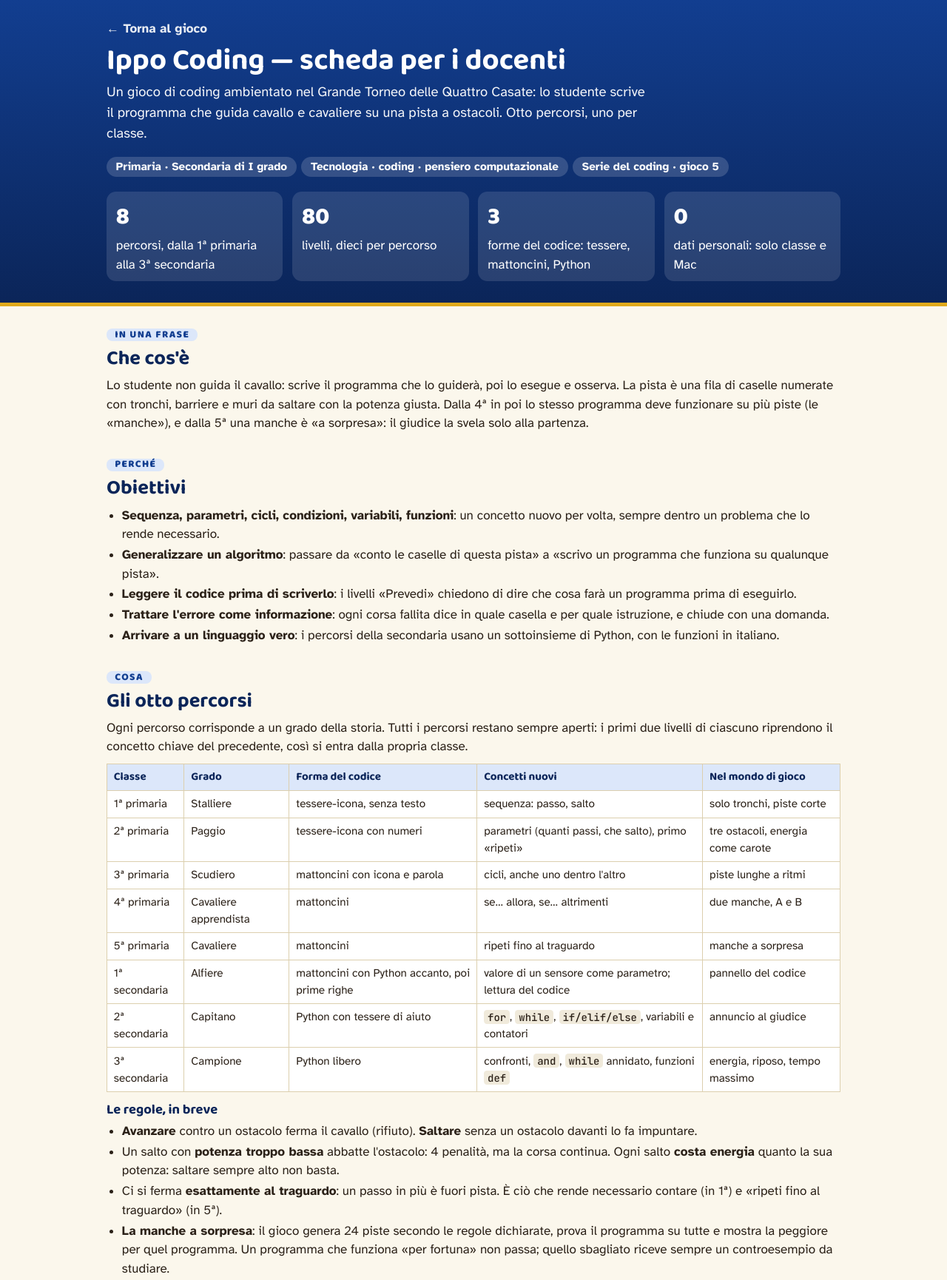
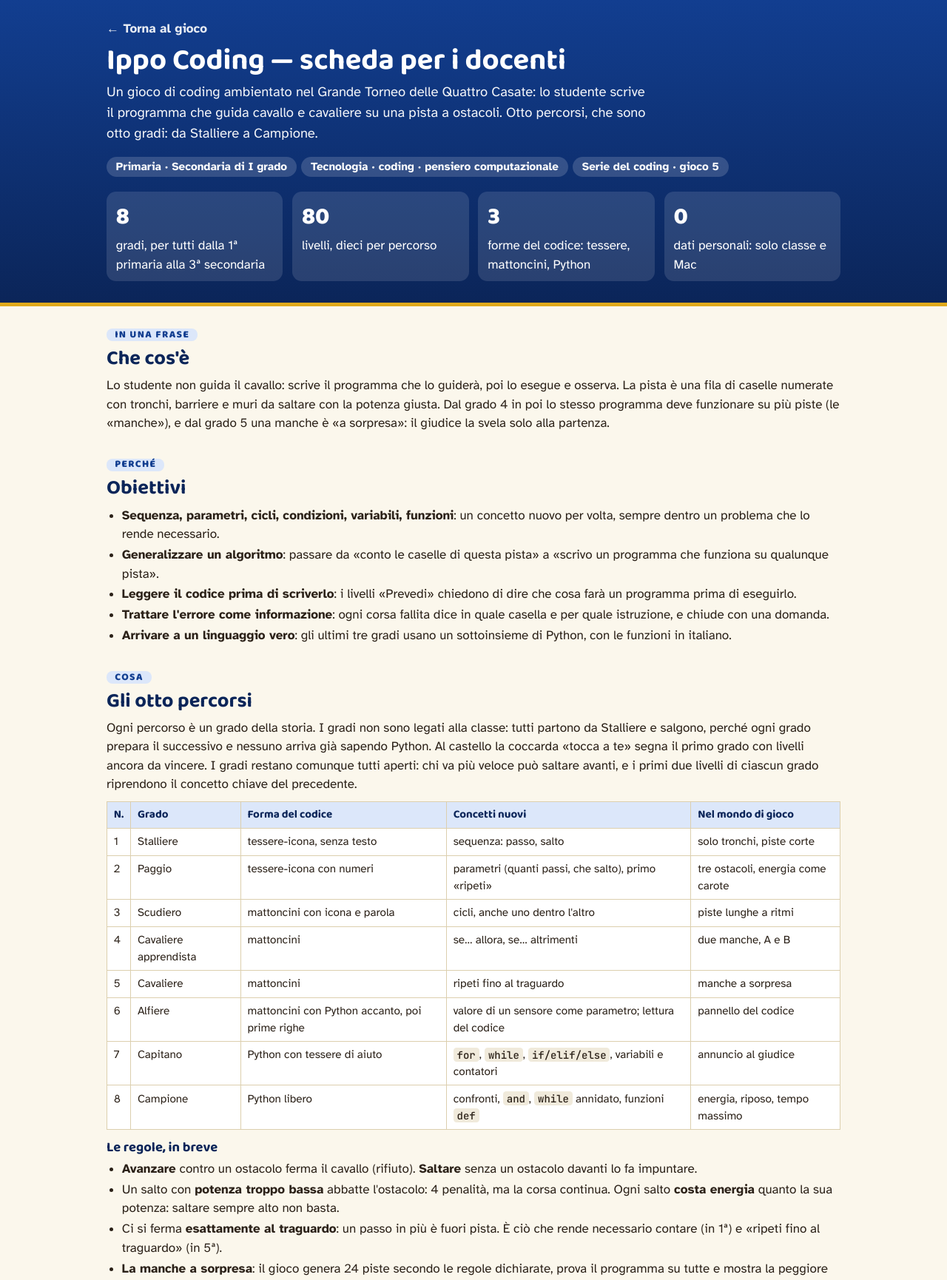
Before and after one commit to sacrafamigliaandrea/ippocoding, a plain HTML site: page ippo-docenti.html in a window 1280 px wide. Shown: the top 1730 px of the page at 74% size. Drawn offline with Linux system fonts and the light colour scheme.

Commit message:
Add files via upload

```diff
--- a/ippo-docenti.html
+++ b/ippo-docenti.html
@@ -55,15 +55,15 @@ footer{text-align:center;color:var(--ink-soft);font-size:.9rem;padding:1rem 1.5r
 <header><div class="dentro">
   <a href="index.html">← Torna al gioco</a>
   <h1>Ippo Coding — scheda per i docenti</h1>
-  <p>Un gioco di coding ambientato nel Grande Torneo delle Quattro Casate: lo studente scrive il programma che guida cavallo e cavaliere su una pista a ostacoli. Otto percorsi, uno per classe.</p>
+  <p>Un gioco di coding ambientato nel Grande Torneo delle Quattro Casate: lo studente scrive il programma che guida cavallo e cavaliere su una pista a ostacoli. Otto percorsi, che sono otto gradi: da Stalliere a Campione.</p>
   <span class="chip">Primaria · Secondaria di I grado</span><span class="chip">Tecnologia · coding · pensiero computazionale</span><span class="chip">Serie del coding · gioco 5</span>
-  <div class="numeri"><div><b>8</b>percorsi, dalla 1ª primaria alla 3ª secondaria</div><div><b>80</b>livelli, dieci per percorso</div><div><b>3</b>forme del codice: tessere, mattoncini, Python</div><div><b>0</b>dati personali: solo classe e Mac</div></div>
+  <div class="numeri"><div><b>8</b>gradi, per tutti dalla 1ª primaria alla 3ª secondaria</div><div><b>80</b>livelli, dieci per percorso</div><div><b>3</b>forme del codice: tessere, mattoncini, Python</div><div><b>0</b>dati personali: solo classe e Mac</div></div>
 </div></header>
 <main>
 
 <section><span class="et">In una frase</span>
 <h2>Che cos'è</h2>
-<p>Lo studente non guida il cavallo: scrive il programma che lo guiderà, poi lo esegue e osserva. La pista è una fila di caselle numerate con tronchi, barriere e muri da saltare con la potenza giusta. Dalla 4ª in poi lo stesso programma deve funzionare su più piste (le «manche»), e dalla 5ª una manche è «a sorpresa»: il giudice la svela solo alla partenza.</p>
+<p>Lo studente non guida il cavallo: scrive il programma che lo guiderà, poi lo esegue e osserva. La pista è una fila di caselle numerate con tronchi, barriere e muri da saltare con la potenza giusta. Dal grado 4 in poi lo stesso programma deve funzionare su più piste (le «manche»), e dal grado 5 una manche è «a sorpresa»: il giudice la svela solo alla partenza.</p>
 </section>
 
 <section><span class="et">Perché</span>
@@ -73,23 +73,23 @@ footer{text-align:center;color:var(--ink-soft);font-size:.9rem;padding:1rem 1.5r
   <li><b>Generalizzare un algoritmo</b>: passare da «conto le caselle di questa pista» a «scrivo un programma che funziona su qualunque pista».</li>
   <li><b>Leggere il codice prima di scriverlo</b>: i livelli «Prevedi» chiedono di dire che cosa farà un programma prima di eseguirlo.</li>
   <li><b>Trattare l'errore come informazione</b>: ogni corsa fallita dice in quale casella e per quale istruzione, e chiude con una domanda.</li>
-  <li><b>Arrivare a un linguaggio vero</b>: i percorsi della secondaria usano un sottoinsieme di Python, con le funzioni in italiano.</li>
+  <li><b>Arrivare a un linguaggio vero</b>: gli ultimi tre gradi usano un sottoinsieme di Python, con le funzioni in italiano.</li>
 </ul>
 </section>
 
 <section><span class="et">Cosa</span>
 <h2>Gli otto percorsi</h2>
-<p>Ogni percorso corrisponde a un grado della storia. Tutti i percorsi restano sempre aperti: i primi due livelli di ciascuno riprendono il concetto chiave del precedente, così si entra dalla propria classe.</p>
+<p>Ogni percorso è un grado della storia. I gradi non sono legati alla classe: tutti partono da Stalliere e salgono, perché ogni grado prepara il successivo e nessuno arriva già sapendo Python. Al castello la coccarda «tocca a te» segna il primo grado con livelli ancora da vincere. I gradi restano comunque tutti aperti: chi va più veloce può saltare avanti, e i primi due livelli di ciascun grado riprendono il concetto chiave del precedente.</p>
 <table>
-<tr><th>Classe</th><th>Grado</th><th>Forma del codice</th><th>Concetti nuovi</th><th>Nel mondo di gioco</th></tr>
-<tr><td>1ª primaria</td><td>Stalliere</td><td>tessere-icona, senza testo</td><td>sequenza: passo, salto</td><td>solo tronchi, piste corte</td></tr>
-<tr><td>2ª primaria</td><td>Paggio</td><td>tessere-icona con numeri</td><td>parametri (quanti passi, che salto), primo «ripeti»</td><td>tre ostacoli, energia come carote</td></tr>
-<tr><td>3ª primaria</td><td>Scudiero</td><td>mattoncini con icona e parola</td><td>cicli, anche uno dentro l'altro</td><td>piste lunghe a ritmi</td></tr>
-<tr><td>4ª primaria</td><td>Cavaliere apprendista</td><td>mattoncini</td><td>se… allora, se… altrimenti</td><td>due manche, A e B</td></tr>
-<tr><td>5ª primaria</td><td>Cavaliere</td><td>mattoncini</td><td>ripeti fino al traguardo</td><td>manche a sorpresa</td></tr>
-<tr><td>1ª secondaria</td><td>Alfiere</td><td>mattoncini con Python accanto, poi prime righe</td><td>valore di un sensore come parametro; lettura del codice</td><td>pannello del codice</td></tr>
-<tr><td>2ª secondaria</td><td>Capitano</td><td>Python con tessere di aiuto</td><td><code>for</code>, <code>while</code>, <code>if/elif/else</code>, variabili e contatori</td><td>annuncio al giudice</td></tr>
-<tr><td>3ª secondaria</td><td>Campione</td><td>Python libero</td><td>confronti, <code>and</code>, <code>while</code> annidato, funzioni <code>def</code></td><td>energia, riposo, tempo massimo</td></tr>
+<tr><th>N.</th><th>Grado</th><th>Forma del codice</th><th>Concetti nuovi</th><th>Nel mondo di gioco</th></tr>
+<tr><td>1</td><td>Stalliere</td><td>tessere-icona, senza testo</td><td>sequenza: passo, salto</td><td>solo tronchi, piste corte</td></tr>
+<tr><td>2</td><td>Paggio</td><td>tessere-icona con numeri</td><td>parametri (quanti passi, che salto), primo «ripeti»</td><td>tre ostacoli, energia come carote</td></tr>
+<tr><td>3</td><td>Scudiero</td><td>mattoncini con icona e parola</td><td>cicli, anche uno dentro l'altro</td><td>piste lunghe a ritmi</td></tr>
+<tr><td>4</td><td>Cavaliere apprendista</td><td>mattoncini</td><td>se… allora, se… altrimenti</td><td>due manche, A e B</td></tr>
+<tr><td>5</td><td>Cavaliere</td><td>mattoncini</td><td>ripeti fino al traguardo</td><td>manche a sorpresa</td></tr>
+<tr><td>6</td><td>Alfiere</td><td>mattoncini con Python accanto, poi prime righe</td><td>valore di un sensore come parametro; lettura del codice</td><td>pannello del codice</td></tr>
+<tr><td>7</td><td>Capitano</td><td>Python con tessere di aiuto</td><td><code>for</code>, <code>while</code>, <code>if/elif/else</code>, variabili e contatori</td><td>annuncio al giudice</td></tr>
+<tr><td>8</td><td>Campione</td><td>Python libero</td><td>confronti, <code>and</code>, <code>while</code> annidato, funzioni <code>def</code></td><td>energia, riposo, tempo massimo</td></tr>
 </table>
 <h3>Le regole, in breve</h3>
 <ul>
@@ -187,7 +187,7 @@ annuncia(conta)</pre>
 <script>
 // stessa formula di IPPO.codice() in index.html
 const PAROLE = ['FIENO', 'SELLA', 'TROTTO', 'STAFFA', 'GALOPPO', 'STEMMA', 'PERGAMENA', 'TORNEO'];
-const GRADI = ['1ª primaria · Stalliere', '2ª primaria · Paggio', '3ª primaria · Scudiero', '4ª primaria · Cavaliere apprendista', '5ª primaria · Cavaliere', '1ª secondaria · Alfiere', '2ª secondaria · Capitano', '3ª secondaria · Campione'];
+const GRADI = ['1 · Stalliere', '2 · Paggio', '3 · Scudiero', '4 · Cavaliere apprendista', '5 · Cavaliere', '6 · Alfiere', '7 · Capitano', '8 · Campione'];
 const codice = (p, l) => PAROLE[p - 1] + '-' + ((p * 37 + l * 53 + 11) % 90 + 10);
 document.getElementById('codici').innerHTML = GRADI.map((g, i) => '<div><b>' + g + '</b><br>' + Array.from({ length: 9 }, (_, k) => 'liv. ' + (k + 2) + ': <span class="mono">' + codice(i + 1, k + 2) + '</span>').join('<br>') + '</div>').join('');
 </script>
```
Also changed, not shown: index.html (+27 -23 lines).
